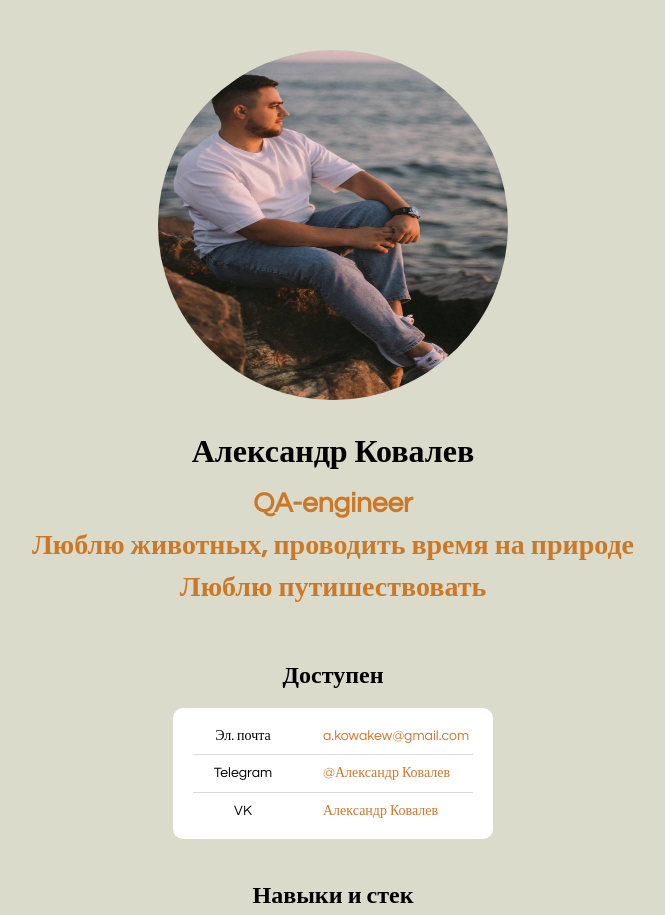
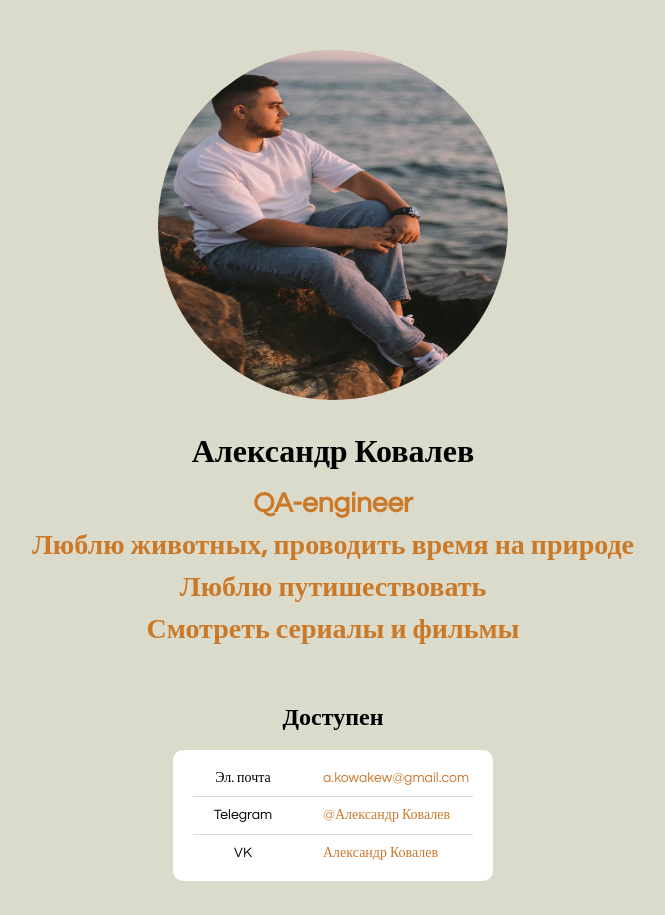
Before and after one commit to Akeksandr-Kovalev-QA/cv-2, a plain HTML site: page index.html in a window 1280 px wide. Shown: the top 915 px of the page, without its empty margins (307-972 px from the left). Drawn offline with Linux system fonts and the light colour scheme.

Commit message:
Информация о себе

```diff
--- a/index.html
+++ b/index.html
@@ -16,8 +16,9 @@
     <h1 class="header__title">Александр Ковалев</h1>
     <h3 class="header__subtitle">QA-engineer</h3>
     <h3 class="header__subtitle">Люблю животных, проводить время на природе
-    <h3 class="header__subtitle"> Люблю путишествовать
-    </h3>
+      <h3 class="header__subtitle"> Люблю путишествовать
+        <h3 class="header__subtitle"> Смотреть сериалы и фильмы
+        </h3>
 
   </header>
   <main>
```
